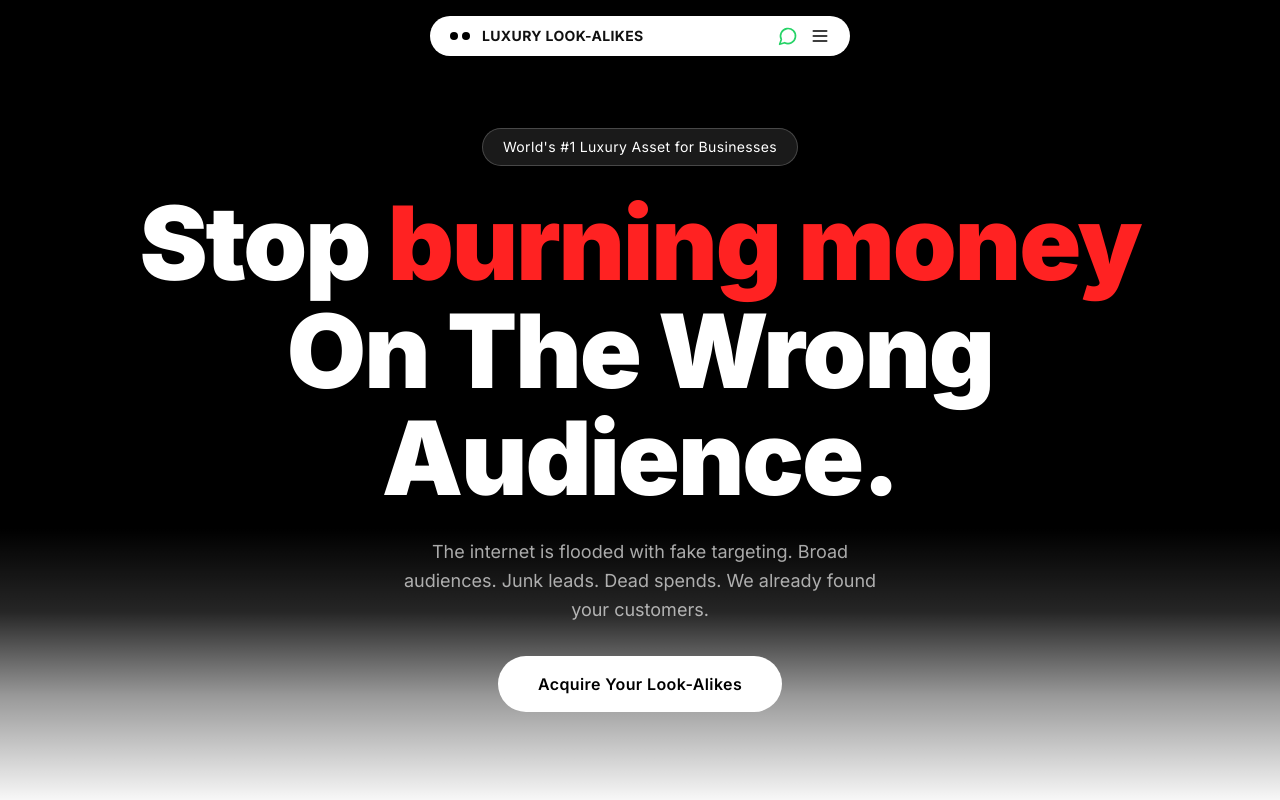
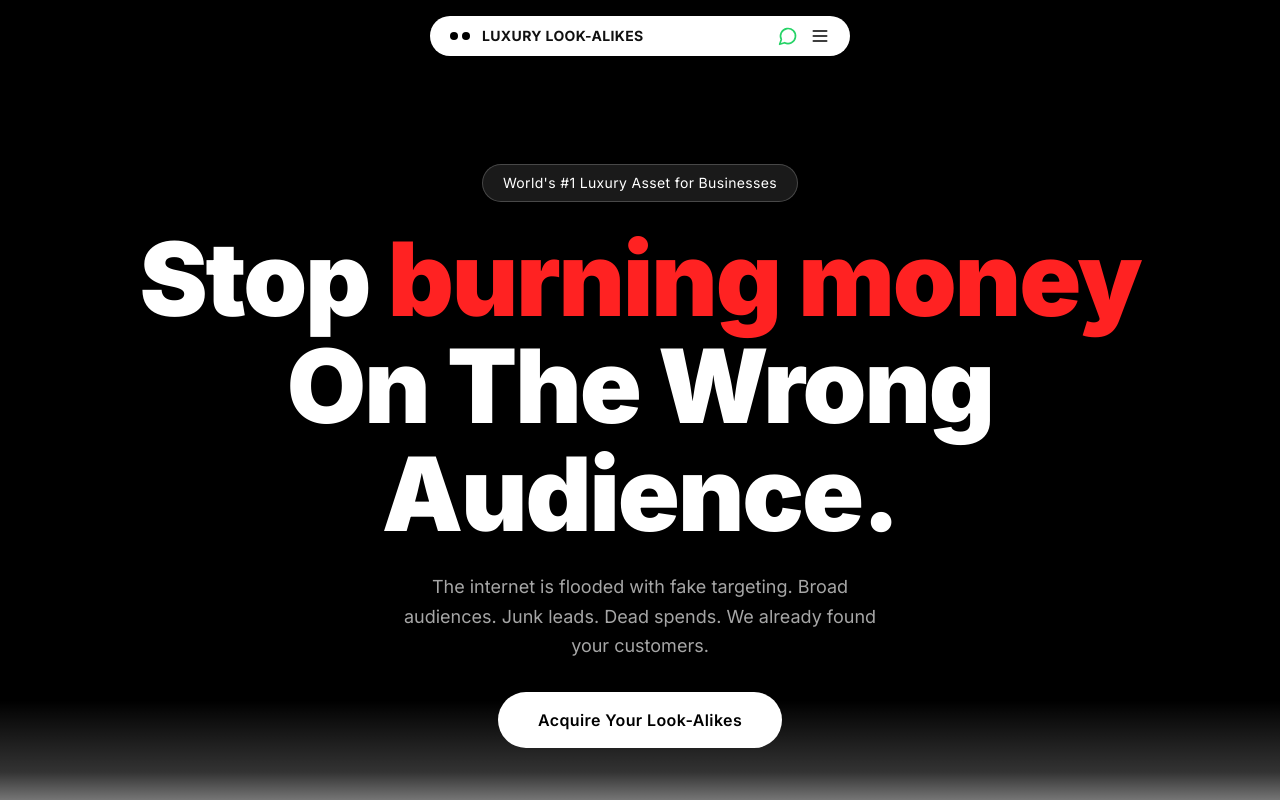
Before and after one commit to adishshah29-eng/native-lookalike-audiance, a React (Vite) app: page / in a window 1280 px wide. Shown: the top 800 px of the page. Built offline with nearby package versions, Linux system fonts and the light colour scheme.

Commit message:
Changes of hero

```diff
--- a/src/components/ui/aurora-background.tsx
+++ b/src/components/ui/aurora-background.tsx
@@ -20,15 +20,15 @@ export const AuroraBackground = ({
           "relative flex flex-col items-center justify-center bg-black text-white transition-bg",
           className
         )}
-        style={{ minHeight: "100vh" }}
+        style={{ minHeight: "110vh" }}
         {...props}
       >
         {/* Tall, smooth blend into white — must cover at least 280px */}
         <div
           className="absolute bottom-0 left-0 right-0 pointer-events-none"
           style={{
-            height: "280px",
-            background: "linear-gradient(to bottom, transparent 0%, rgba(255,255,255,0.15) 30%, rgba(255,255,255,0.6) 60%, #ffffff 100%)",
+            height: "180px",
+            background: "linear-gradient(to bottom, transparent 0%, rgba(255,255,255,0.2) 40%, rgba(255,255,255,0.7) 70%, #ffffff 100%)",
           }}
         />
 
```
